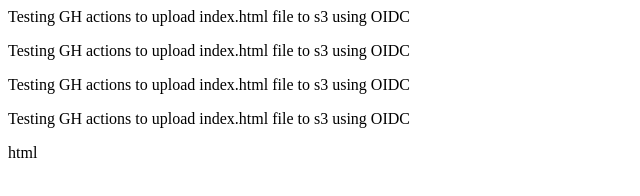
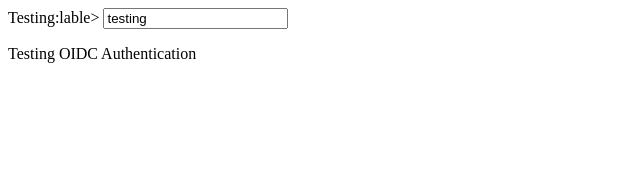
Before and after one commit to Organization1227/gh-to-aws-s3, a plain HTML site: page upload/index.html in a window 1280 px wide. Shown: the whole page, without its empty margins (0-640 px from the left). Drawn offline with Linux system fonts and the light colour scheme.

Commit message:
Update index.html

```diff
--- a/upload/index.html
+++ b/upload/index.html
@@ -1,7 +1,5 @@
 <html>
-
-<p>Testing GH actions to upload index.html file to s3 using OIDC</p>
-  <p>Testing GH actions to upload index.html file to s3 using OIDC</p>
-<p>Testing GH actions to upload index.html file to s3 using OIDC</p>
-  <p>Testing GH actions to upload index.html file to s3 using OIDC</p>
-</html>html
+<title>AWS S3 upload using OIDC from GH Actions </title>
+<lable>Testing:</lable>lable> <input id="id1" value="testing"></input>
+<p>Testing OIDC Authentication</p>
+</html>
```
